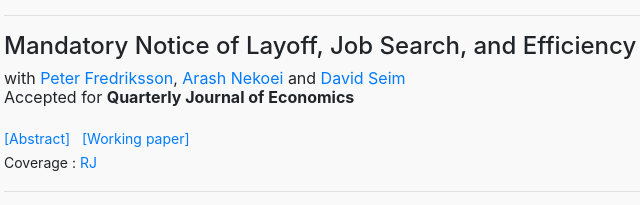
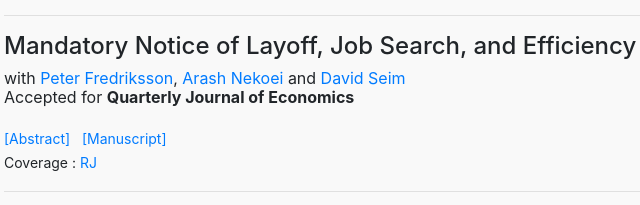
Before and after one commit to jcederlof/site, a website with bundled scripts: page index.html in a window 1280 px wide. Shown: the part 1320-1525 px from the top of the page, 461-1101 px from the left. Built offline with nearby package versions, Linux system fonts and the light colour scheme.

Commit message:
Add files via upload

```diff
--- a/index.html
+++ b/index.html
@@ -136,7 +136,7 @@
 <h4>Mandatory Notice of Layoff, Job Search, and Efficiency</h4>
 <h5>with <a href="https://sites.google.com/site/peterfredrikssonuu/">Peter Fredriksson</a>, <a href="https://sites.google.com/site/arashnekoei/">Arash Nekoei </a> and <a href="http://www.davidseim.com/">David Seim</a>
 <br> Accepted for <b>Quarterly Journal of Economics</b>  </h5>
-<p> <a class="card-title mb-0" data-toggle="collapse" href="#collapseAN" role="button" aria-expanded="false" aria-controls="collapseExample">[Abstract]</a> &nbsp  <a href="https://drive.google.com/file/d/1WZ8qrnx_JK58LcMxP34JHrdEXQAkhO79/view?usp=drive_link">[Working paper]</a>  <br>
+<p> <a class="card-title mb-0" data-toggle="collapse" href="#collapseAN" role="button" aria-expanded="false" aria-controls="collapseExample">[Abstract]</a> &nbsp  <a href="https://drive.google.com/file/d/1WZ8qrnx_JK58LcMxP34JHrdEXQAkhO79/view?usp=drive_link">[Manuscript]</a>  <br>
              Coverage : <a href="https://www.rj.se/Nyheter/2021/lang-uppsagningstid-forkortar-arbetslosheten/"> RJ </a>
 
             <div class="collapse" id="collapseAN">
```
